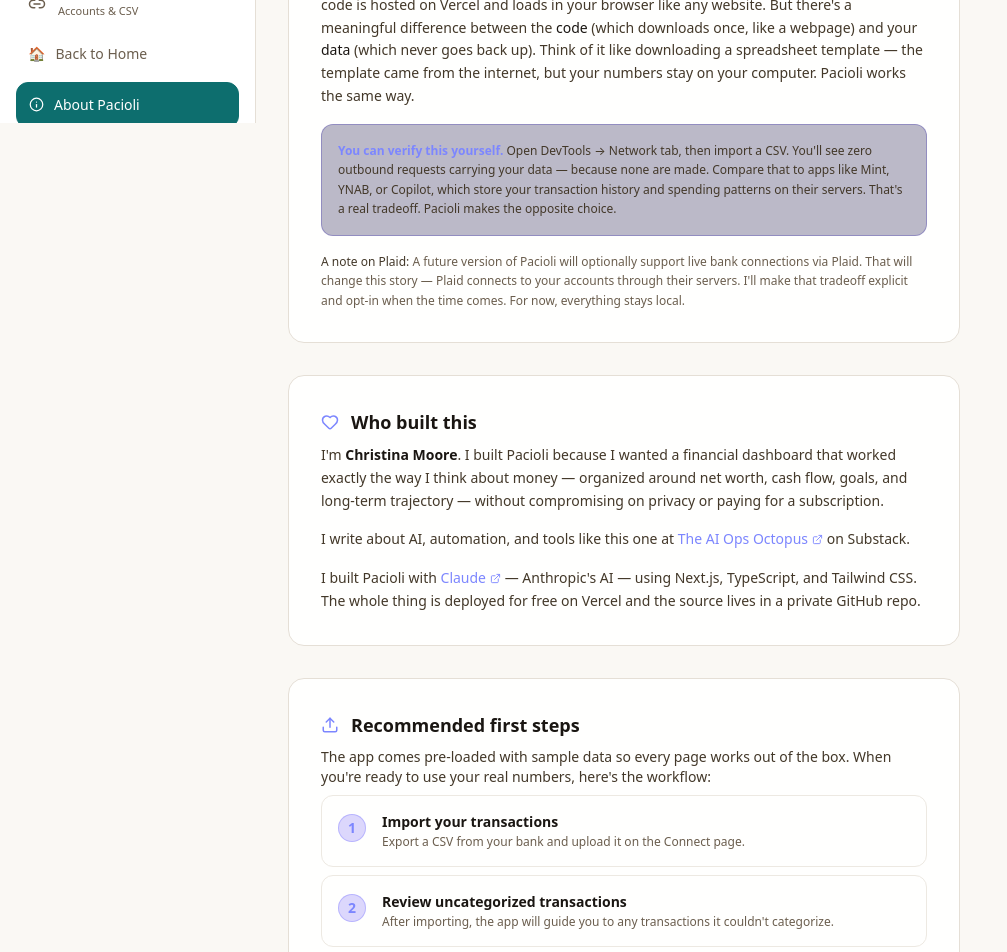
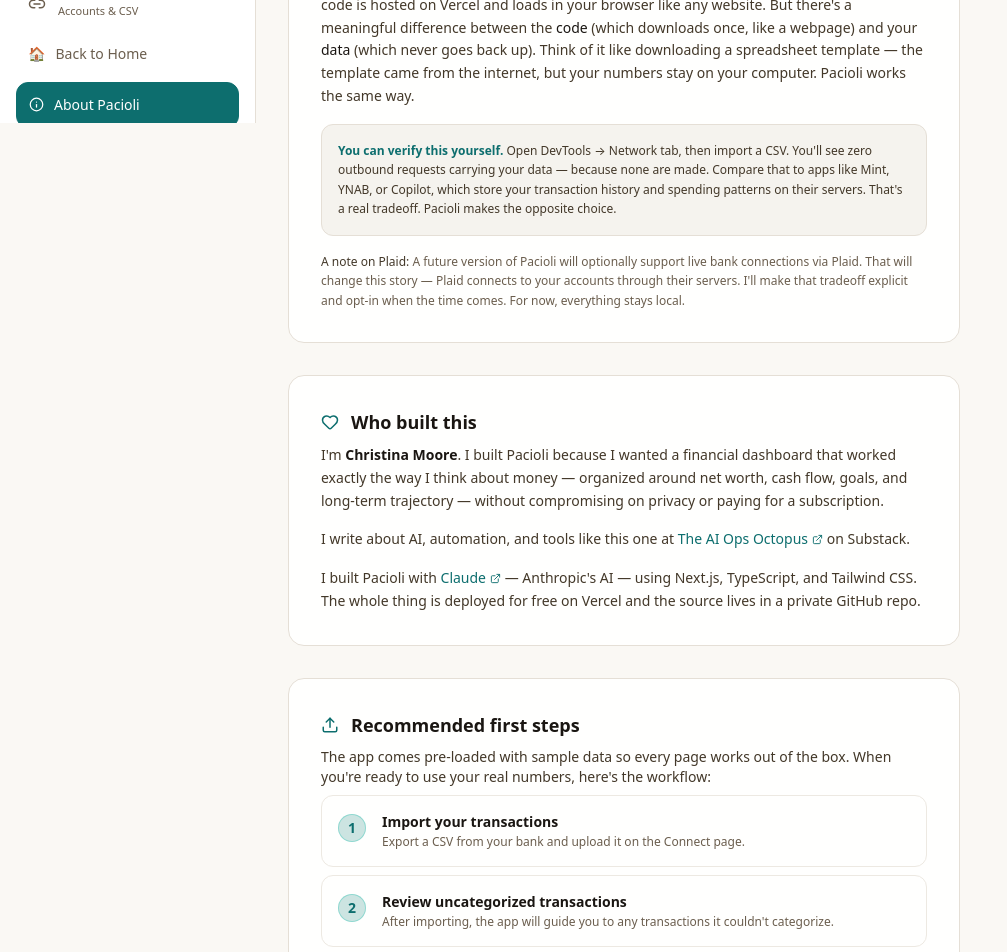
Before and after one commit to aiopsoctopus/pacioli, a Next.js app: page /about in a window 1280 px wide. Shown: the part 720-1672 px from the top of the page, without its empty margins (0-1007 px from the left). Built offline with nearby package versions, Linux system fonts and the light colour scheme; a web font is replaced by a local one.

Commit message:
About: replace indigo with teal/accent

```diff
--- a/app/(dashboard)/about/page.tsx
+++ b/app/(dashboard)/about/page.tsx
@@ -16,7 +16,7 @@
 function SectionTitle({ icon, children }: { icon: React.ReactNode; children: React.ReactNode }) {
   return (
     <div className="flex items-center gap-3 mb-2">
-      <span className="text-indigo-400">{icon}</span>
+      <span className="pacioli-accent">{icon}</span>
       <h2 className="text-lg font-bold pacioli-text-primary">{children}</h2>
     </div>
   );
@@ -24,12 +24,12 @@
 
 function Step({ n, label, sub, href }: { n: number; label: string; sub: string; href: string }) {
   return (
-    <Link href={href} className="flex items-start gap-4 p-4 rounded-xl border pacioli-border-subtle hover:border-indigo-500/40 transition-colors group">
-      <span className="w-7 h-7 rounded-full bg-indigo-600/20 border border-indigo-500/30 text-indigo-400 text-sm font-bold flex items-center justify-center shrink-0 mt-0.5">
+    <Link href={href} className="flex items-start gap-4 p-4 rounded-xl border pacioli-border-subtle hover:border-teal-600/40 transition-colors group">
+      <span className="w-7 h-7 rounded-full bg-teal-700/20 border border-teal-500/30 pacioli-accent text-sm font-bold flex items-center justify-center shrink-0 mt-0.5">
         {n}
       </span>
       <div>
-        <p className="text-sm font-semibold pacioli-text-primary group-hover:text-indigo-400 transition-colors">{label}</p>
+        <p className="text-sm font-semibold pacioli-text-primary group-hover:pacioli-accent transition-colors">{label}</p>
         <p className="text-xs pacioli-text-muted mt-0.5">{sub}</p>
       </div>
     </Link>
@@ -80,9 +80,9 @@
           Think of it like downloading a spreadsheet template — the template came from the internet, but your
           numbers stay on your computer. Pacioli works the same way.
         </p>
-        <div className="p-4 bg-indigo-950/30 border border-indigo-800/30 rounded-xl">
+        <div className="p-4 pacioli-bg-surface-2 border pacioli-border rounded-xl">
           <p className="text-xs pacioli-text-secondary leading-relaxed">
-            <span className="font-semibold text-indigo-400">You can verify this yourself.</span> Open
+            <span className="font-semibold pacioli-accent">You can verify this yourself.</span> Open
             DevTools → Network tab, then import a CSV. You'll see zero outbound requests carrying your data —
             because none are made. Compare that to apps like Mint, YNAB, or Copilot, which store your
             transaction history and spending patterns on their servers. That's a real tradeoff. Pacioli
@@ -112,7 +112,7 @@
             href="https://aiopsoctopus.substack.com"
             target="_blank"
             rel="noopener noreferrer"
-            className="text-indigo-400 hover:text-indigo-300 transition-colors inline-flex items-center gap-1"
+            className="pacioli-accent hover:opacity-80 transition-colors inline-flex items-center gap-1"
           >
             The AI Ops Octopus <ExternalLink size={11} />
           </a>
@@ -124,7 +124,7 @@
             href="https://claude.ai"
             target="_blank"
             rel="noopener noreferrer"
-            className="text-indigo-400 hover:text-indigo-300 transition-colors inline-flex items-center gap-1"
+            className="pacioli-accent hover:opacity-80 transition-colors inline-flex items-center gap-1"
           >
             Claude <ExternalLink size={11} />
           </a>
```
